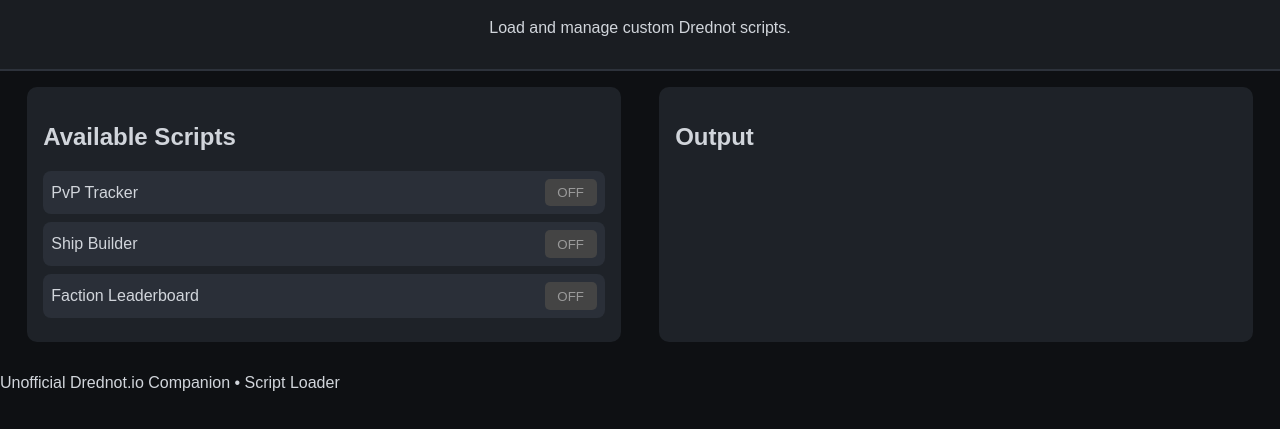
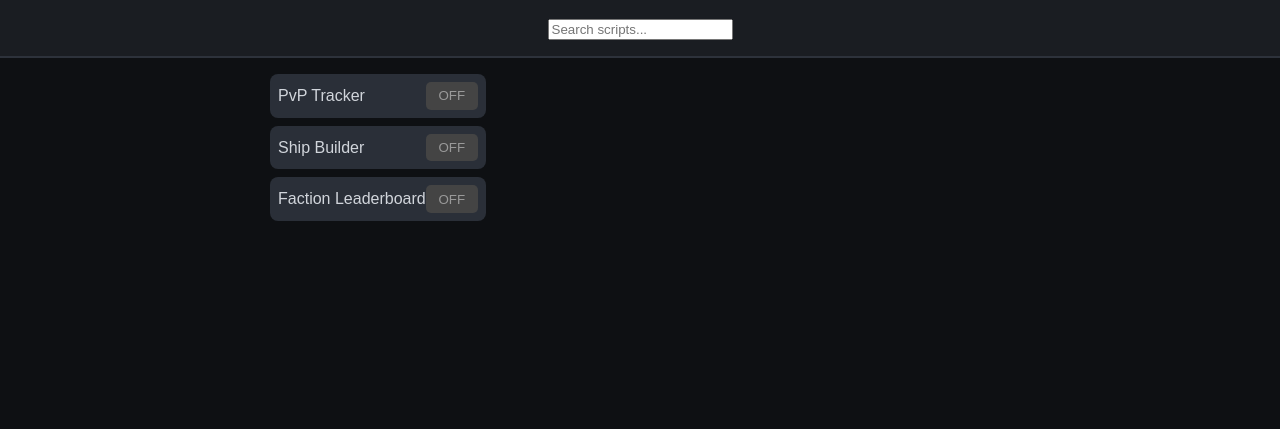
Before and after one commit to cmoney53/x33, a plain HTML site: page index.html in a window 1280 px wide. Shown: the part 77-506 px from the top of the page. Drawn offline with Linux system fonts and the light colour scheme.

Commit message:
Refactor index.html for improved structure
Updated HTML structure by removing unnecessary elements and adding a search input.

```diff
--- a/index.html
+++ b/index.html
@@ -1,31 +1,20 @@
 <!DOCTYPE html>
 <html lang="en">
 <head>
-  <meta charset="UTF-8">
+  <meta charset="UTF-8" />
   <title>Drednot.io Userscript Hub</title>
-  <link rel="stylesheet" href="style.css">
+  <link rel="stylesheet" href="style.css" />
 </head>
 <body>
   <header>
     <h1>Drednot.io Userscript Hub</h1>
-    <p>Load and manage custom Drednot scripts.</p>
+    <input id="search" placeholder="Search scripts..." />
   </header>
 
   <main>
-    <section id="script-list">
-      <h2>Available Scripts</h2>
-      <div id="scripts"></div>
-    </section>
-
-    <section id="output">
-      <h2>Output</h2>
-      <pre id="console"></pre>
-    </section>
+    <div id="scripts"></div>
+    <pre id="console"></pre>
   </main>
-
-  <footer>
-    <p>Unofficial Drednot.io Companion • Script Loader</p>
-  </footer>
 
   <script src="app.js"></script>
 </body>
```
